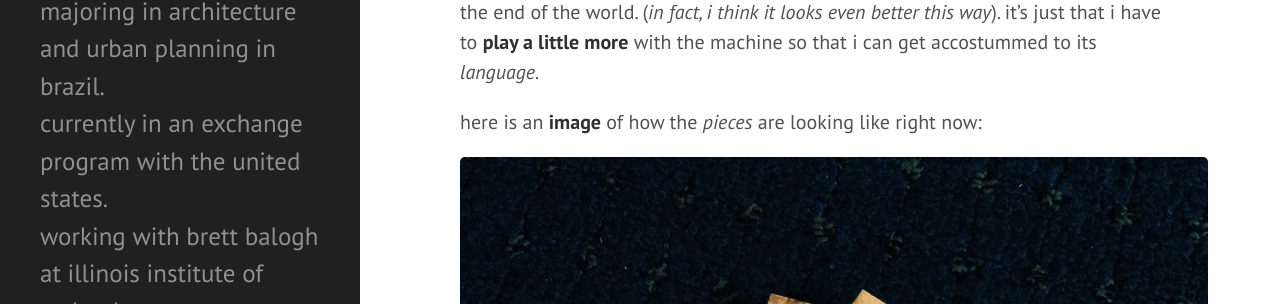
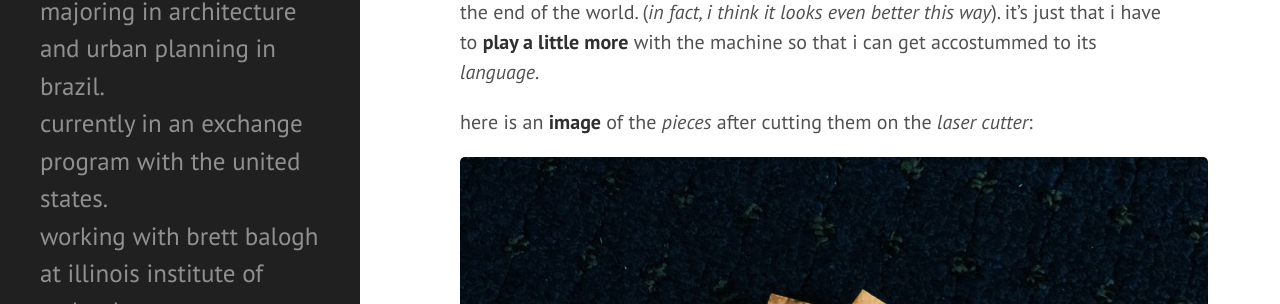
Before and after one commit to jorgeuntd/jorgeuntd.github.io, a Jekyll site: the page built from _posts/2016-06-09-week-03.markdown, in a window 1280 px wide and 900 px high. Shown: the part 430-734 px from the top of the window. Built offline with Jekyll 4.4.1, drawn with Linux system fonts in a browser that asks for light colours.

Commit message:
Update 2016-06-09-week-03.markdown

```diff
--- a/_posts/2016-06-09-week-03.markdown
+++ b/_posts/2016-06-09-week-03.markdown
@@ -7,7 +7,7 @@ layout: post
 
 this **third week** has been *pretty good*. i was able to **finish the design** of my *wood box*, the way i wanted it. i went to the *shop* at *iit* to try to use the **laser cutter** for the first time, and it actually worked pretty well too. the only thing is that i am *still getting accostummed* to all the **configurations** we have to make in order to get the results we want. for example, i wanted one part of my pattern to be cut until the end, so it would make a hole in the wood, but the machine only engraved the design. it's not the end of the world. (*in fact, i think it looks even better this way*). it's just that i have to **play a little more** with the machine so that i can get accostummed to its *language*.
 
-here is an **image** of how the *pieces* are looking like right now:
+here is an **image** of the *pieces* after cutting them on the *laser cutter*:
 
 ![Pieces of My Wood Box](https://raw.githubusercontent.com/jorgeuntd/jorgeuntd.github.io/master/images/wood_box_laser_cut.JPG)
 
```
